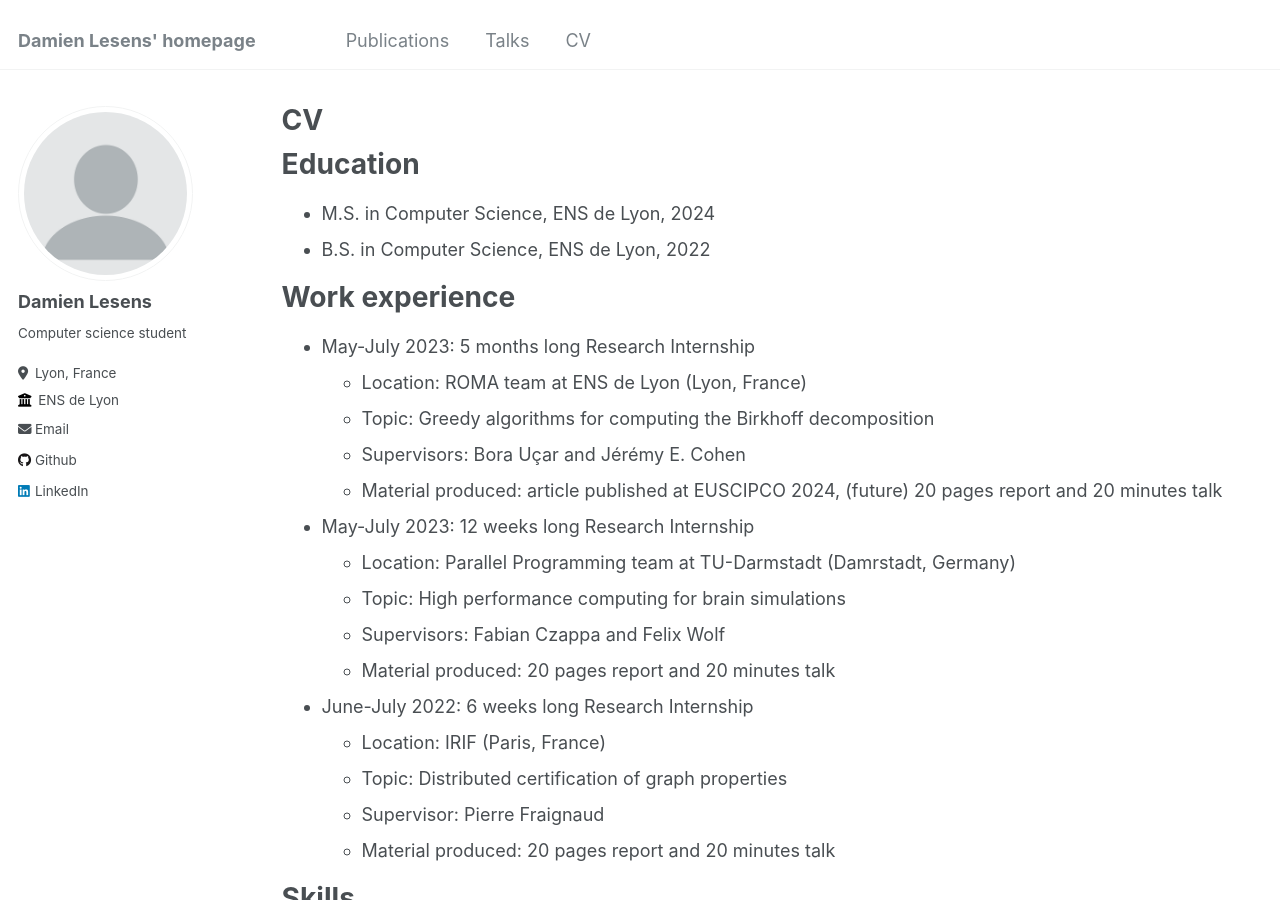
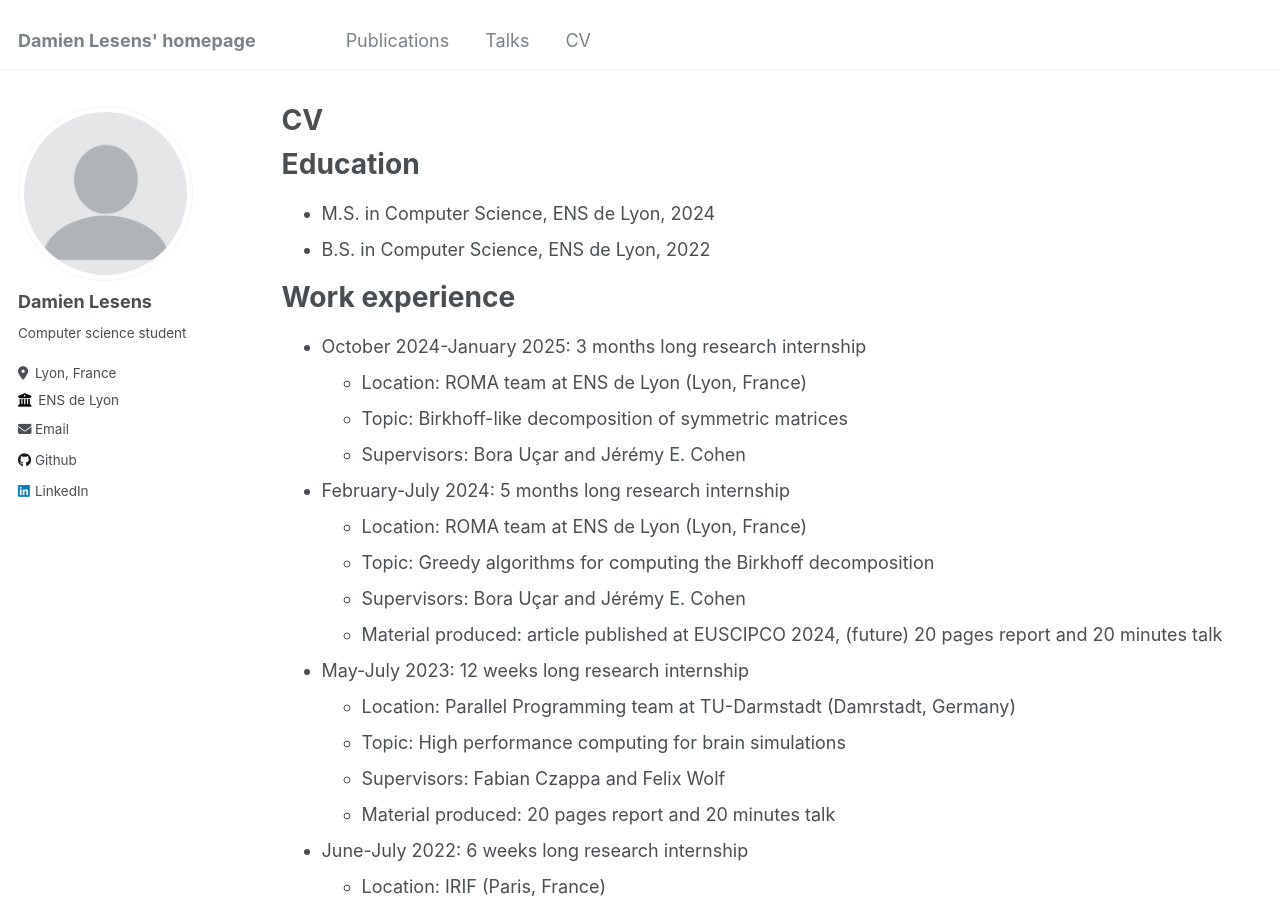
Before and after one commit to DamienLesens/DamienLesens.github.io, a Jekyll site: the page built from _pages/cv.md, in a window 1280 px wide and 900 px high. Built offline with Jekyll 4.4.1, drawn with Linux system fonts in a browser that asks for light colours.

Commit message:
updated presentation and cv

```diff
--- a/_pages/cv.md
+++ b/_pages/cv.md
@@ -16,19 +16,24 @@ Education
 
 Work experience
 ======
-* May-July 2023: 5 months long Research Internship
+* October 2024-January 2025: 3 months long research internship
+  * Location: ROMA team at ENS de Lyon (Lyon, France)
+  * Topic: Birkhoff-like decomposition of symmetric matrices
+  * Supervisors: Bora Uçar and Jérémy E. Cohen
+
+* February-July 2024: 5 months long research internship
   * Location: ROMA team at ENS de Lyon (Lyon, France)
   * Topic: Greedy algorithms for computing the Birkhoff decomposition
   * Supervisors: Bora Uçar and Jérémy E. Cohen
   * Material produced: article published at EUSCIPCO 2024, (future) 20 pages report and 20 minutes talk
 
-* May-July 2023: 12 weeks long Research Internship
+* May-July 2023: 12 weeks long research internship
   * Location: Parallel Programming team at TU-Darmstadt (Damrstadt, Germany)
   * Topic: High performance computing for brain simulations
   * Supervisors: Fabian Czappa and Felix Wolf
   * Material produced: 20 pages report and 20 minutes talk
 
-* June-July 2022: 6 weeks long Research Internship
+* June-July 2022: 6 weeks long research internship
   * Location: IRIF (Paris, France)
   * Topic: Distributed certification of graph properties
   * Supervisor: Pierre Fraignaud
```
Also changed, not shown: _pages/about.md (+4 -1 lines).
